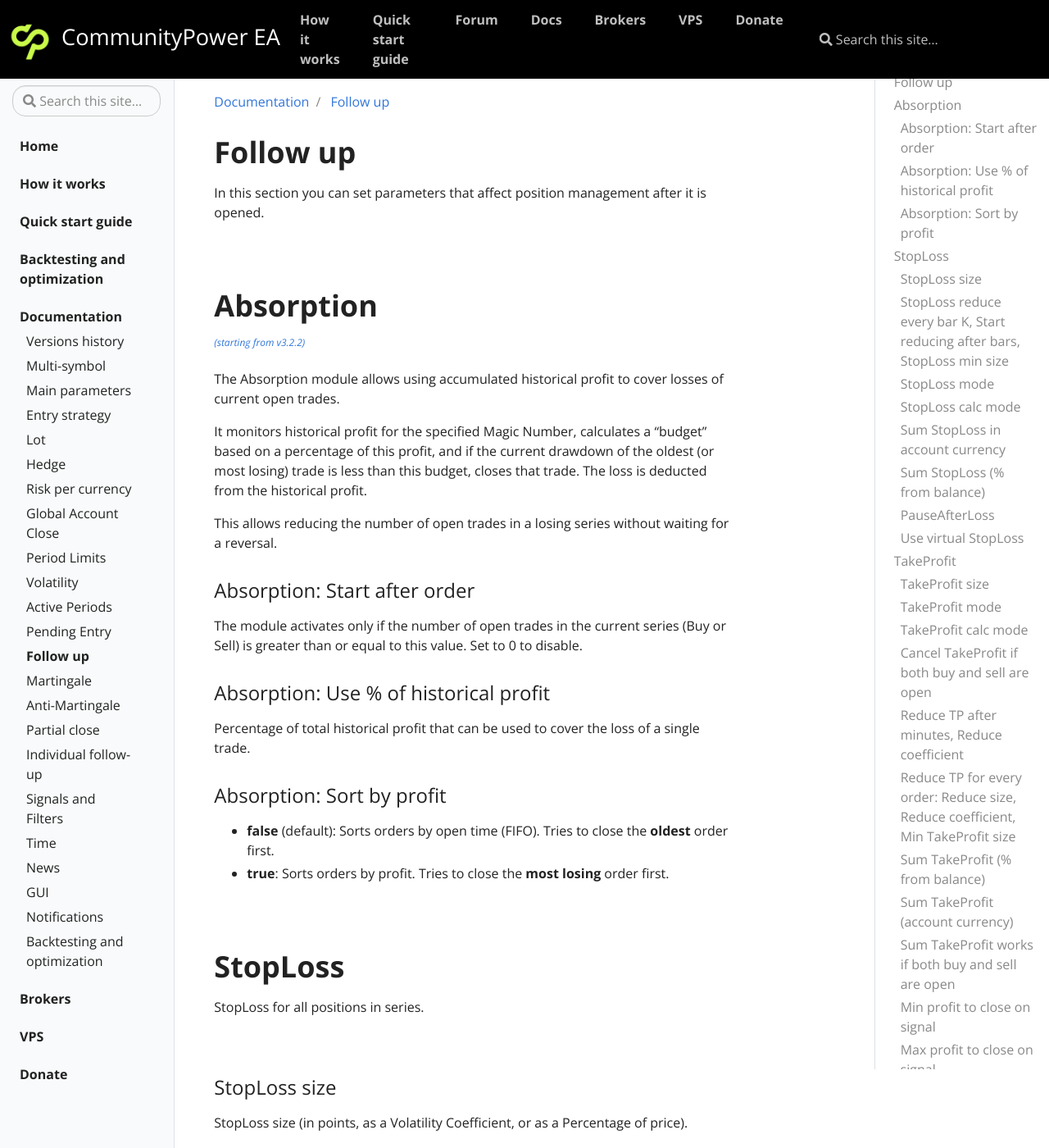
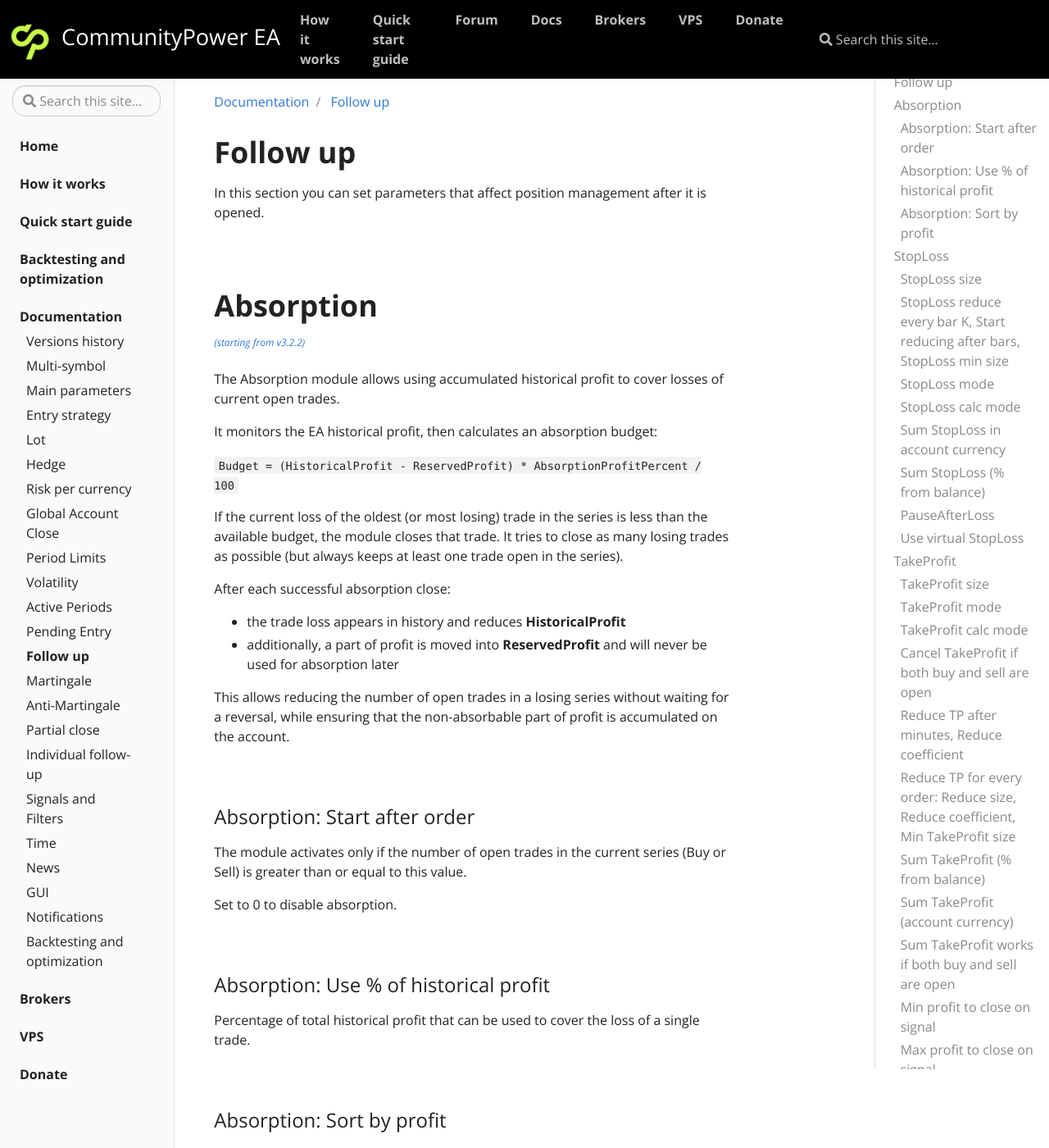
Before and after one commit to komposter/CommunityPowerEA.com, a Jekyll site: the page built from _docs/follow-up.md, in a window 1280 px wide and 1400 px high. Shown: the whole window at 82% size. Built offline with Jekyll 4.4.1, drawn with Linux system fonts in a browser that asks for light colours.

Commit message:
Content change

```diff
--- a/_docs/follow-up.md
+++ b/_docs/follow-up.md
@@ -13,21 +13,37 @@
 
 # Absorption
 
-<sup>[*(starting from v3.2.2)*](/docs/versions-history#20260309-322)</sup>
+<sup>[*(starting from v3.2.2)*](/docs/versions-history#20260315-322)</sup>
 
 The Absorption module allows using accumulated historical profit to cover losses of current open trades.
 
-It monitors historical profit for the specified Magic Number, calculates a "budget" based on a percentage of this profit, and if the current drawdown of the oldest (or most losing) trade is less than this budget, closes that trade. The loss is deducted from the historical profit.
+It monitors the EA historical profit, then calculates an absorption budget:
 
-This allows reducing the number of open trades in a losing series without waiting for a reversal.
+`Budget = (HistoricalProfit - ReservedProfit) * AbsorptionProfitPercent / 100`
+
+If the current loss of the oldest (or most losing) trade in the series is less than the available budget, the module closes that trade. It tries to close as many losing trades as possible (but always keeps at least one trade open in the series).
+
+After each successful absorption close:
+* the trade loss appears in history and reduces **HistoricalProfit**
+* additionally, a part of profit is moved into **ReservedProfit** and will never be used for absorption later
+
+This allows reducing the number of open trades in a losing series without waiting for a reversal, while ensuring that the non-absorbable part of profit is accumulated on the account.
+
+<br />
 
 ### Absorption: Start after order #
 
-The module activates only if the number of open trades in the current series (Buy or Sell) is greater than or equal to this value. Set to 0 to disable.
+The module activates only if the number of open trades in the current series (Buy or Sell) is greater than or equal to this value.
+
+Set to 0 to disable absorption.
+
+<br />
 
 ### Absorption: Use % of historical profit
 
 Percentage of total historical profit that can be used to cover the loss of a single trade.
+
+<br />
 
 ### Absorption: Sort by profit
 
```
Also changed, not shown: _docs/versions-history.md (+1 -1 lines), 3 other files.
